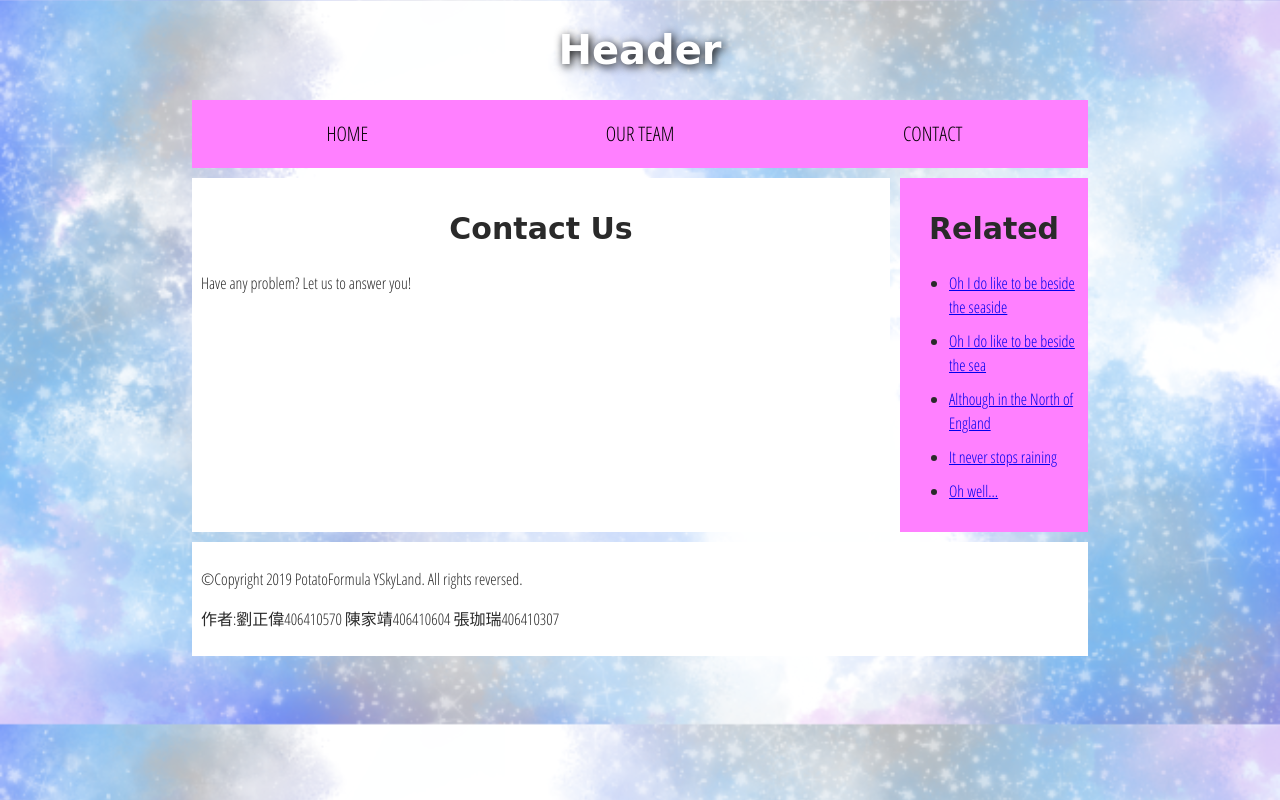
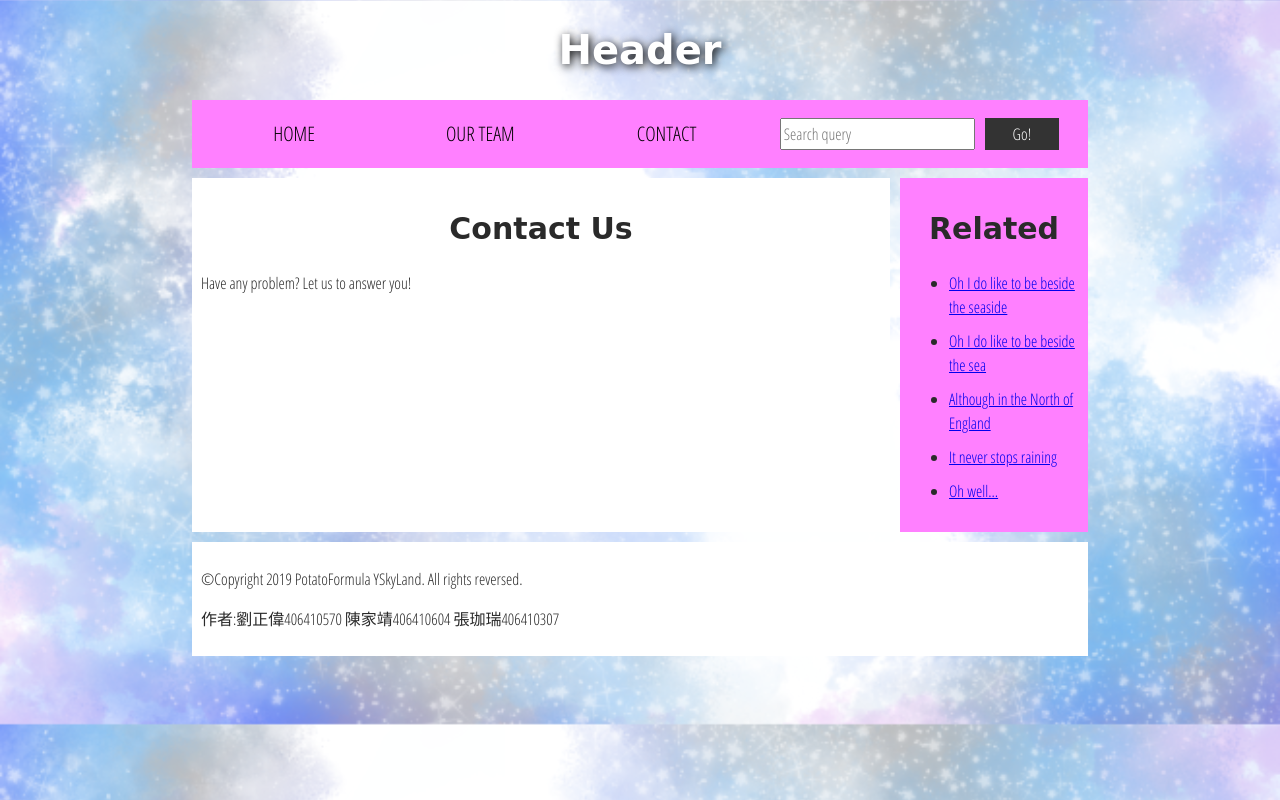
Before and after one commit to PotatoFormula/web-finalterm, a plain HTML site: page contact.html in a window 1280 px wide. Drawn offline with Linux system fonts and the light colour scheme; a web font is replaced by a local one.

Commit message:
complete search bar

```diff
--- a/contact.html
+++ b/contact.html
@@ -30,10 +30,10 @@
 
       <!-- A Search form is another commmon non-linear way to navigate through a website. -->
 
-      <!-- <form>
-        <input type="search" name="q" placeholder="Search query">
-        <input type="submit" value="Go!">
-      </form> -->
+      <form>
+          <input type="search" id="keyword" name="q" placeholder="Search query">
+          <input type="submit" value="Go!" onclick="search()">
+        </form>
     </nav>
 
     <!-- Here is our page's main content -->
@@ -69,5 +69,6 @@
       <p>作者:劉正偉406410570 陳家靖406410604 張珈瑞406410307</p>
     </footer>
 
+    <script src="scripts/main.js"></script>
   </body>
 </html>
--- /dev/null
+++ b/scripts/main.js
@@ -0,0 +1,4 @@
+function search() {
+    var word = document.getElementById("keyword");
+    window.open('http://www.google.com/#hl=zh-TW&source=hp&q=' + word, 'Google');
+}
```
Also changed, not shown: index.html (+5 -4 lines), ourteam.html (+5 -4 lines), project.html (+5 -4 lines).
